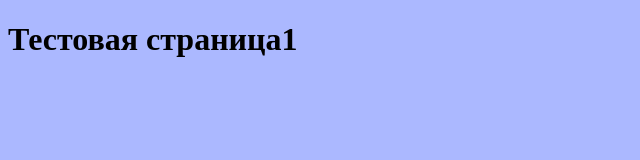
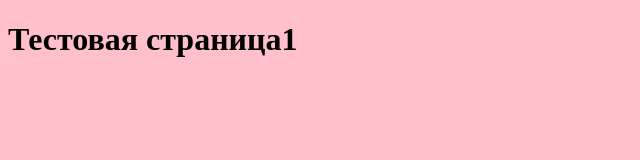
Before and after one commit to shiva522/git_command, a plain HTML site: page index.html in a window 1280 px wide. Shown: the whole page, without its empty margins (0-640 px from the left). Drawn offline with Linux system fonts and the light colour scheme.

Commit message:
changed color on a second branch to pink

```diff
--- a/style.css
+++ b/style.css
@@ -1,4 +1,4 @@
 body{
-    background-color: #abb8ff;
+    background-color: pink;
     color: #000;
 }
```
